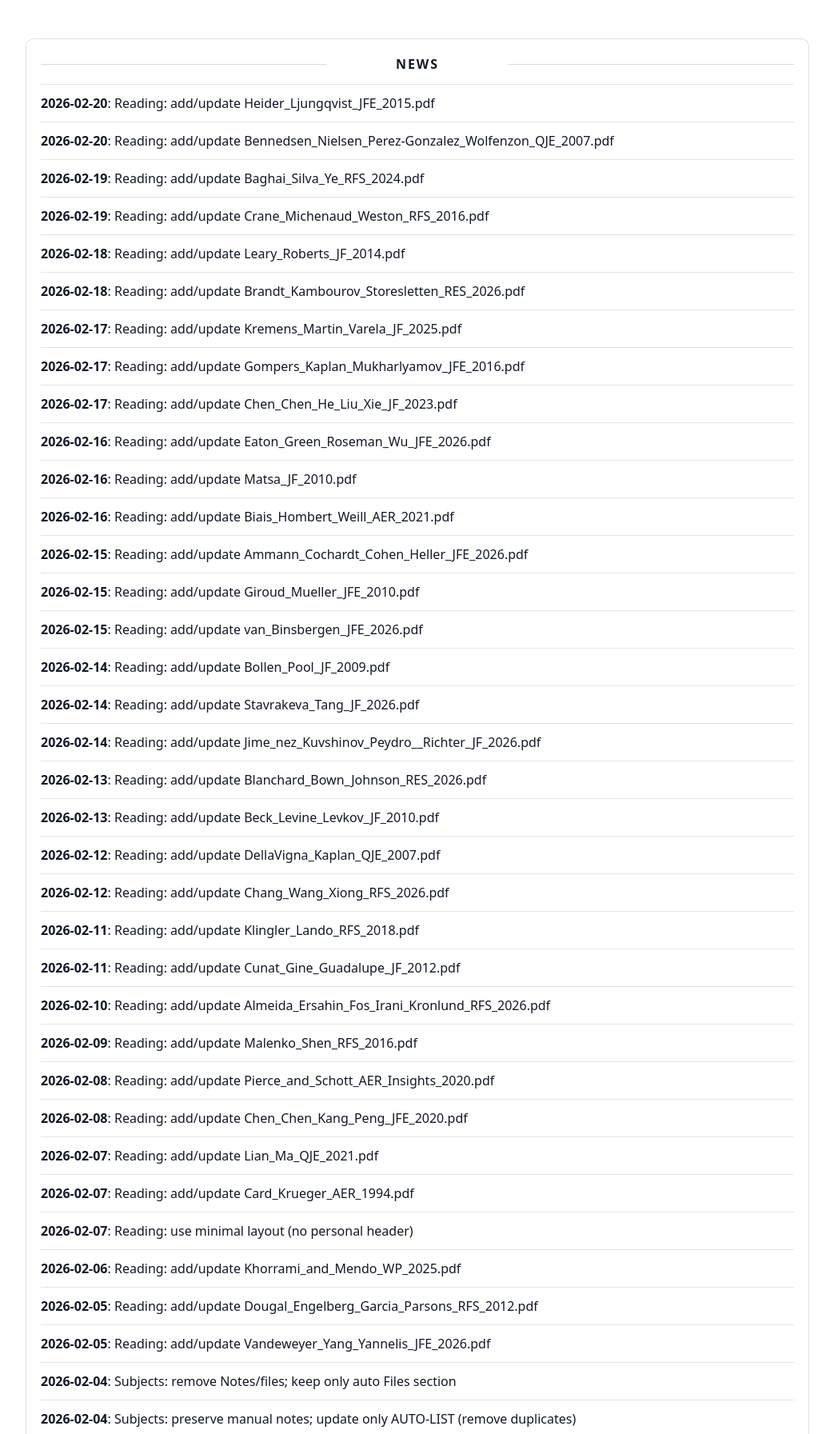
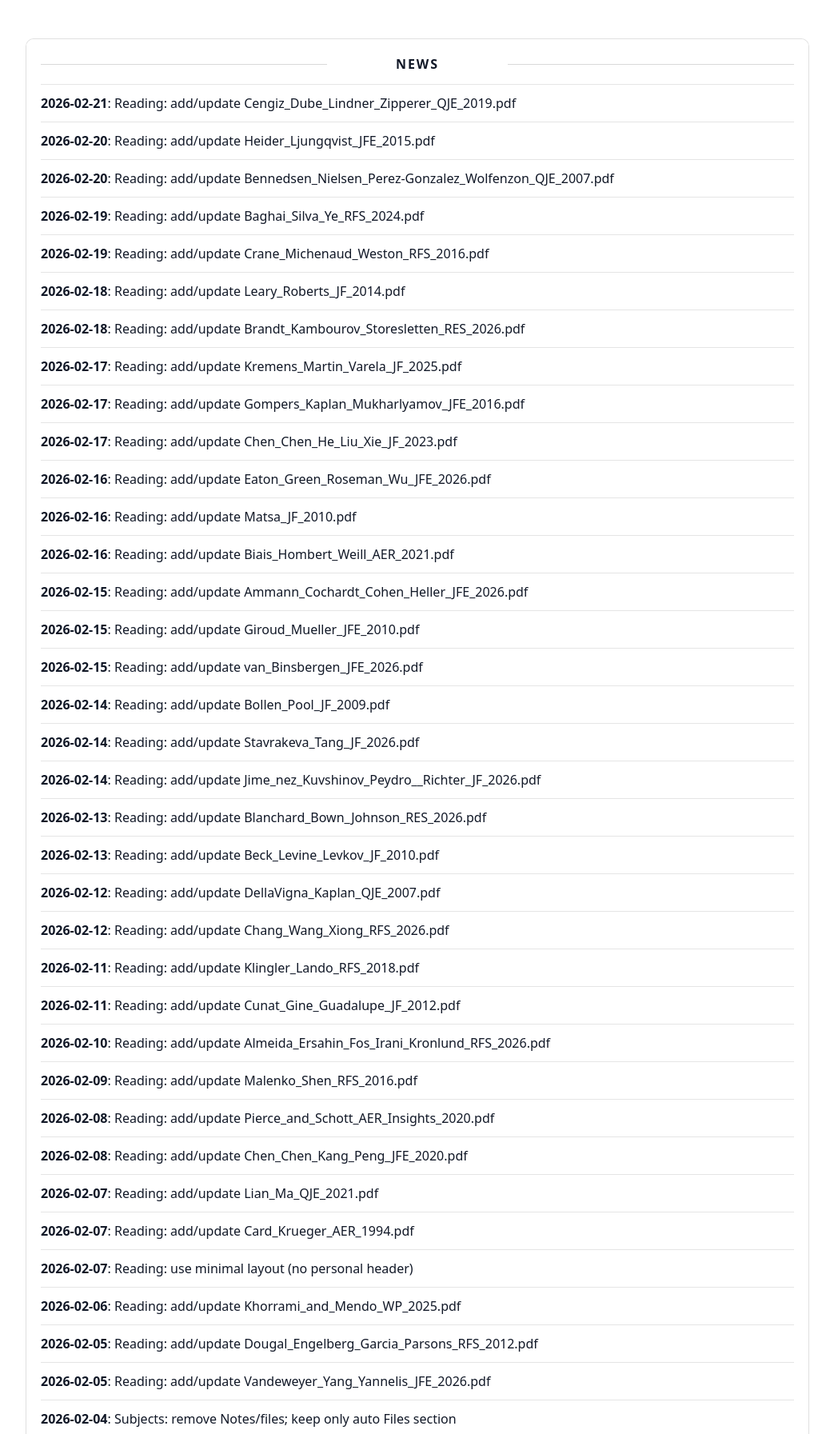
Before and after one commit to yaxinzn/study-archive, a Jekyll site: the page built from updates/index.md, in a window 1280 px wide, cut to the strip 476-2269 px from the top of the page. Shown: the whole strip at 80% size, without its empty margins (118-1161 px from the left). Built offline with Jekyll 4.4.1, drawn with Linux system fonts in a browser that asks for light colours; some of the changed text lies outside the part shown.

Commit message:
chore: update NEWS feed

```diff
--- a/_data/news.yml
+++ b/_data/news.yml
@@ -1,4 +1,7 @@
 # Auto-generated update history (sorted newest -> oldest). Do not edit manually.
+- ts: "1771678281"
+  date: "2026-02-21"
+  title: "Reading: add/update Cengiz_Dube_Lindner_Zipperer_QJE_2019.pdf"
 - ts: "1771588614"
   date: "2026-02-20"
   title: "Reading: add/update Heider_Ljungqvist_JFE_2015.pdf"
```
